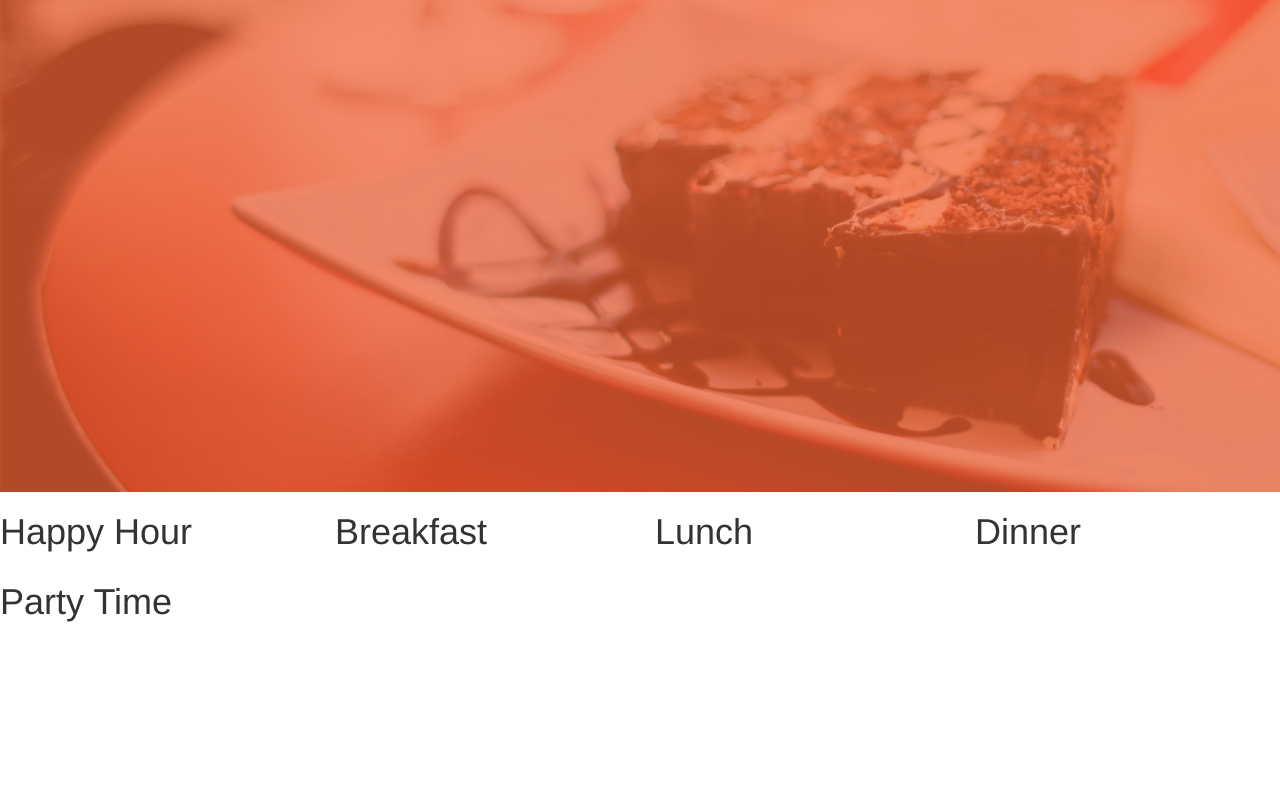
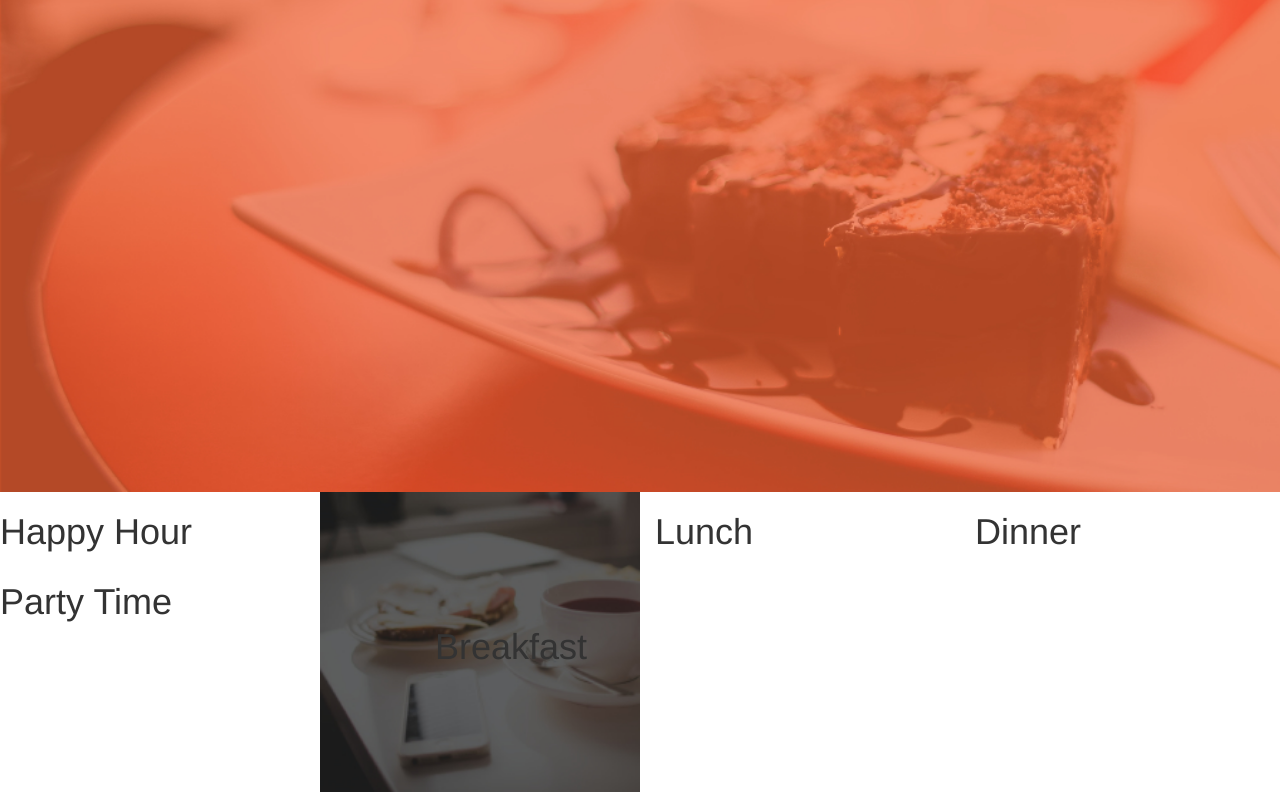
Before and after one commit to JuneMuoti/Anita-s-kitchen, a plain HTML site: page index.html in a window 1280 px wide. Shown: the part 308-1100 px from the top of the page. Before the commit the page ends 939 px from the top, so only its background shows below. Drawn offline with nearby package versions, Linux system fonts and the light colour scheme; files whose address does not match are found by name.

Commit message:
add background image for breakfast

```diff
--- a/css/styles.css
+++ b/css/styles.css
@@ -5,3 +5,10 @@ background-size: cover;
   margin: auto;
   height: 800px;
 }
+#breakfast{
+  background-image:url("/home/june/Documents/mpft-ip/ip2/assets/foodtop/breakfast.jpg");
+  background-size: cover;
+  repeat:no-repeat;
+  padding:115px;
+  hover: background-color: white;
+  }
```
